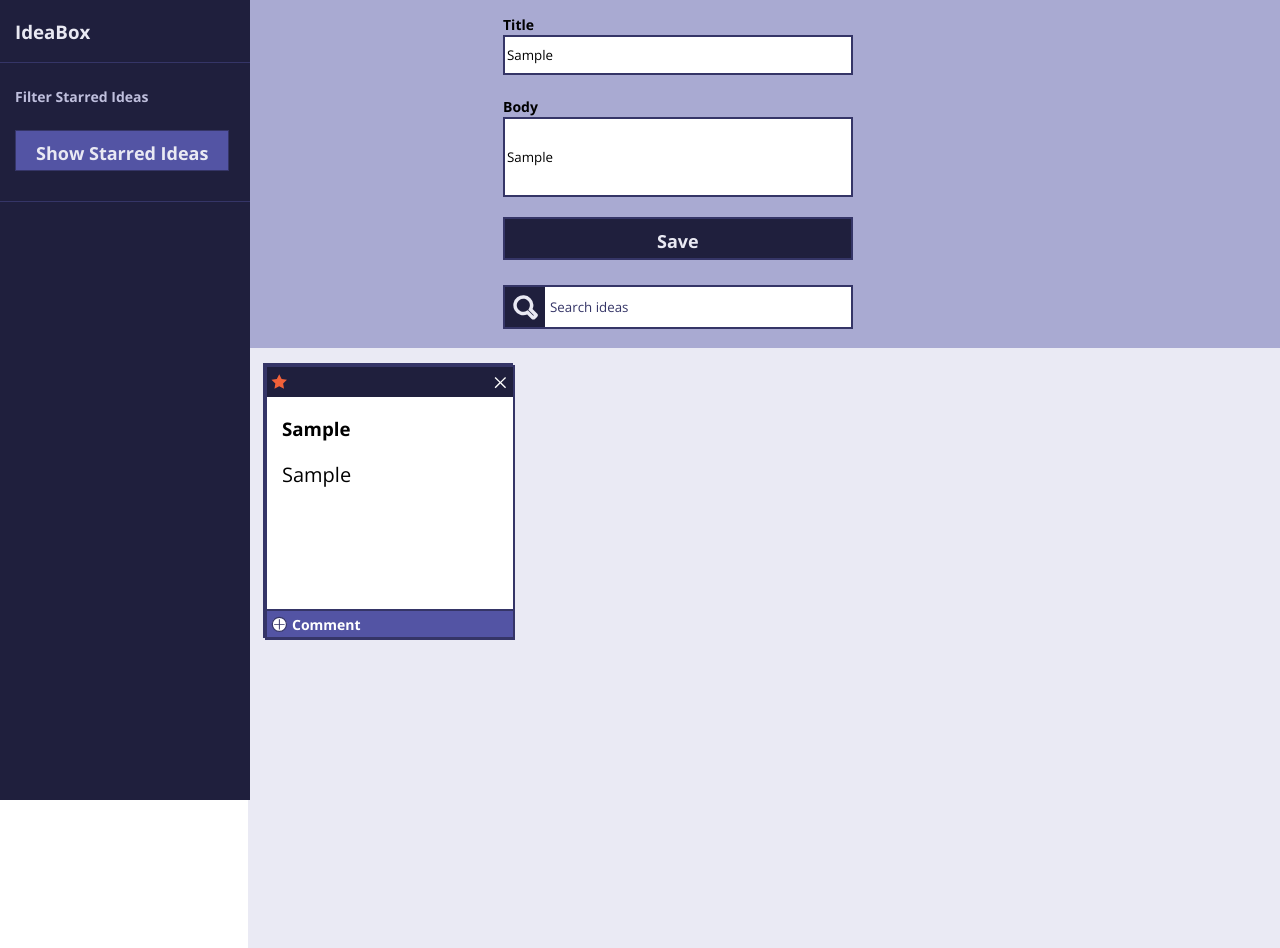
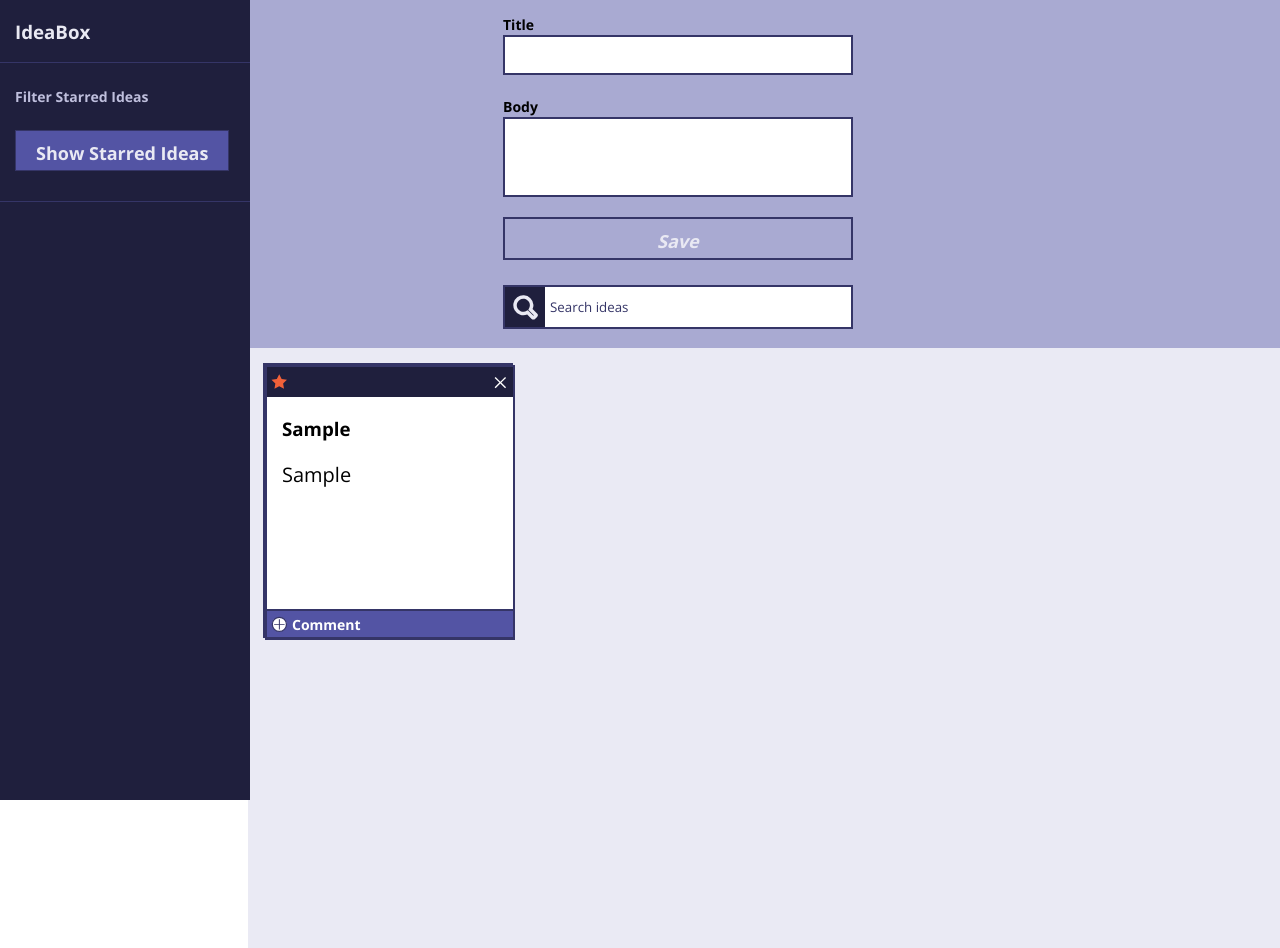
Before and after one commit to vfields/ideabox, a plain HTML site: page index.html in a window 1280 px wide. Both pictures are taken after typing "Sample", "Sample" into the empty fields and a click on the button "Save". Drawn offline with nearby package versions, Linux system fonts and the light colour scheme.

Commit message:
Experiment with enable save btn functionality, add script Idea.js to HTML, add button type to HTML

```diff
--- a/index.html
+++ b/index.html
@@ -24,7 +24,7 @@
             <input type="text" id="title-input" name="title-input"><br>
             <label for="body" id="body-label">Body</label><br>
             <input type="text" id="body-input" name="body-input"><br>
-            <button class="saveButton" type="button">Save</button>
+            <button class="saveButton disabled" type="button">Save</button>
           </form>
         </div>
          <div class="search-container">
--- a/main.js
+++ b/main.js
@@ -12,6 +12,7 @@ var showStarredButton = document.querySelector(".showStarredButton")
 
 //EVENT LISTENERS:
 saveButton.addEventListener("click", createNewIdea)
+saveButton.addEventListener("keyup", enableSaveButton)
 
 //FUNCTIONS:
 
@@ -36,4 +37,14 @@ function createNewIdea() {
       <div class="ideabox-comment"><p>Comment</p></div>
     </div>
   </div>`
+  userTitleInput.value = ""
+  userBodyInput.value = ""
 }
+
+function enableSaveButton(){
+  if (!userBodyInput && !userTitleInput) {
+    return
+  } else {
+    saveButton.classList.remove("disabled")
+  }
+}
--- a/styles.css
+++ b/styles.css
@@ -17,9 +17,9 @@ button {
   font-family: 'Open Sans', sans-serif;
 }
 
-button:hover {
+/* button:hover {
   cursor: pointer;
-}
+} */
 
 input {
   font-family: 'Open Sans', sans-serif;
@@ -119,6 +119,7 @@ label {
   font-weight: bold;
   padding: 10px 152px 5px 152px;
   margin-bottom: 25px;
+  cursor: pointer;
 }
 
 .search-container {
@@ -217,3 +218,8 @@ label {
   font-size: 14px;
   font-weight: bold;
 }
+
+.disabled {
+  background-color: #A9AAD2;
+  font-style: italic;
+}
```
